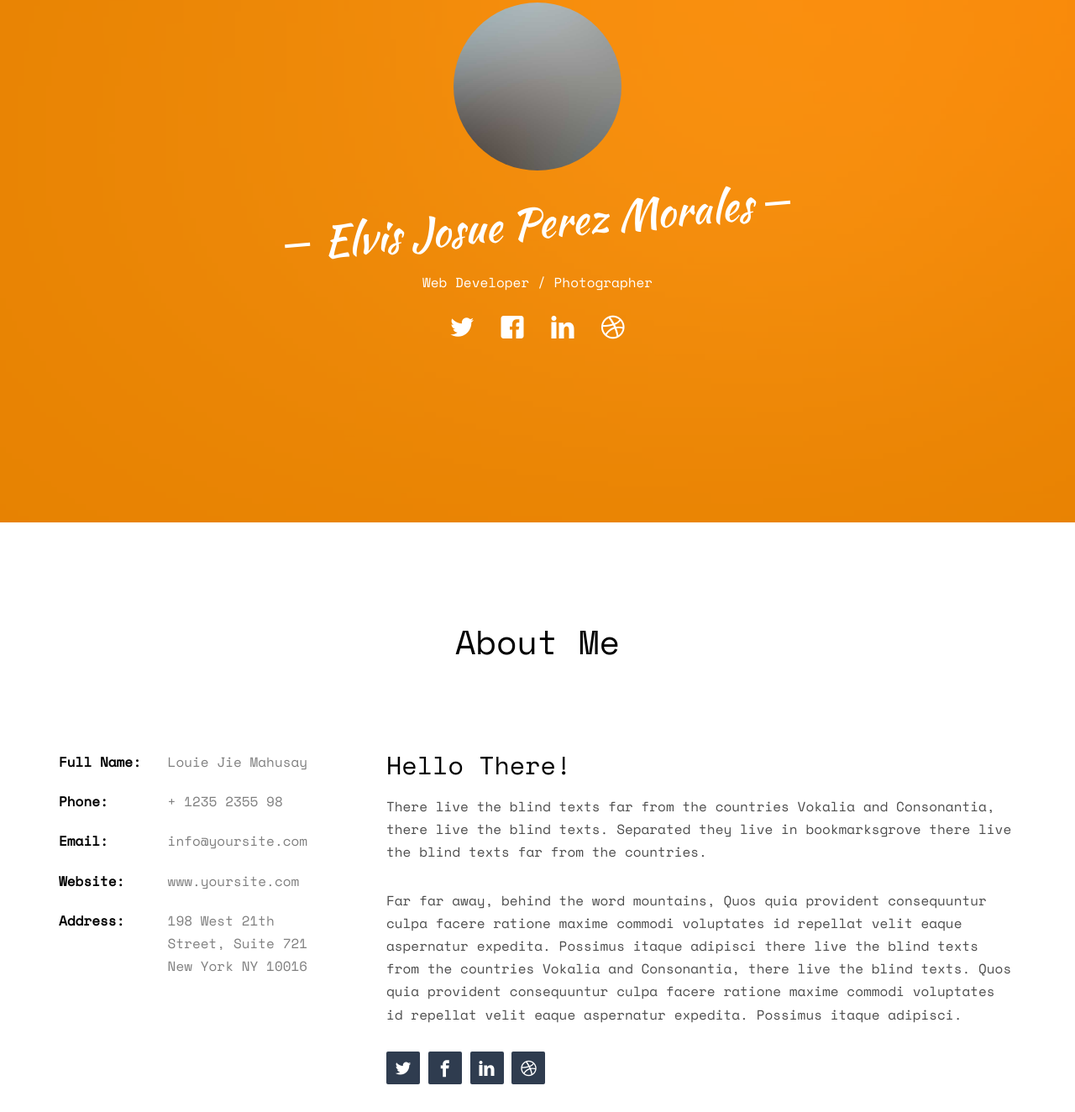
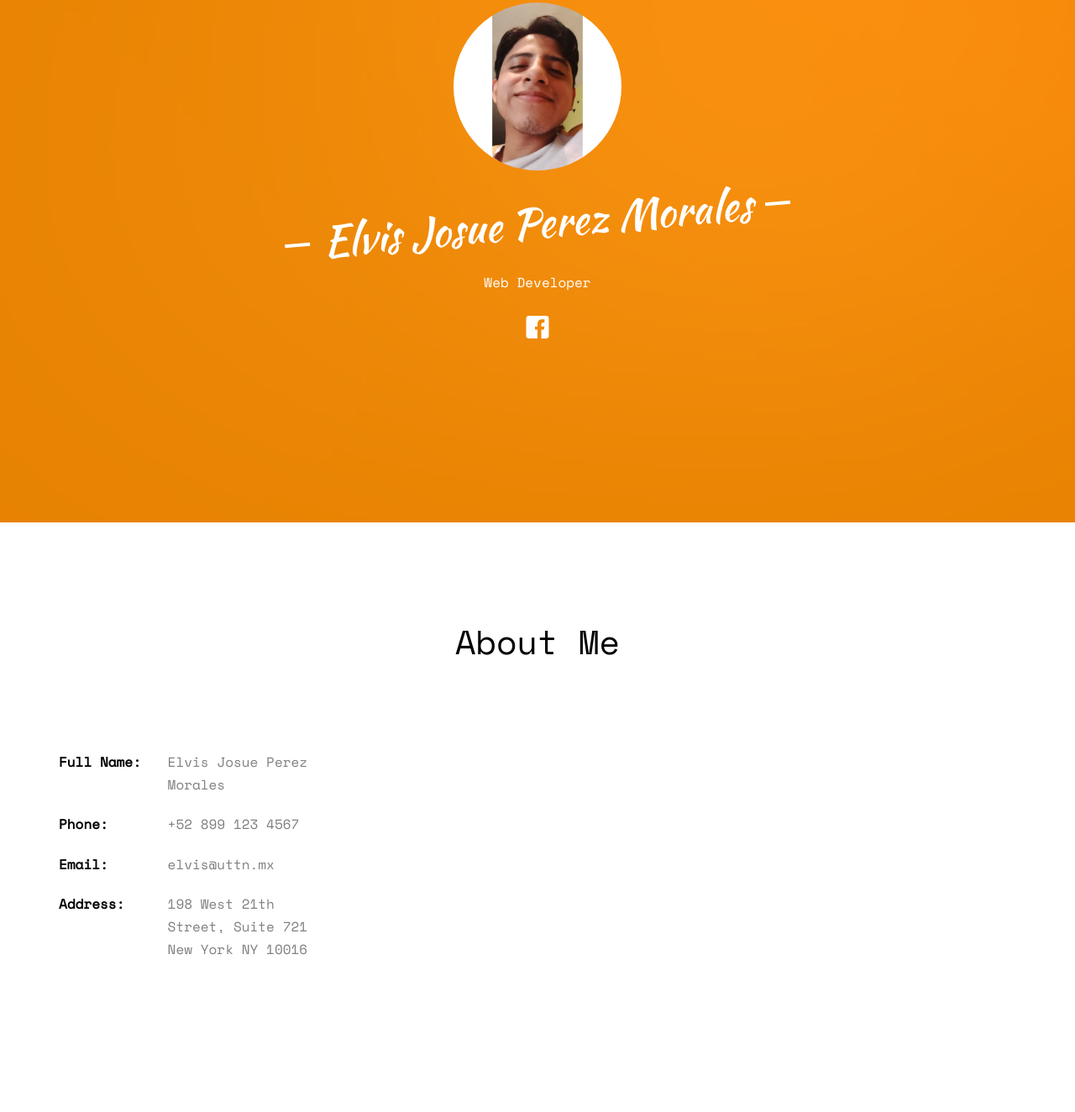
Before and after one commit to TI-UTTN/DWI, a plain HTML site: page ElvisJPM.html in a window 1280 px wide. Shown: the part 178-1502 px from the top of the page at 84% size. Drawn offline with nearby package versions, Linux system fonts and the light colour scheme; some packages are replaced by stand-ins of ours; no server answers; files whose address does not match are found by name.

Commit message:
Perfil de Usuario Modificado

```diff
--- a/ElvisJPM.html
+++ b/ElvisJPM.html
@@ -67,15 +67,15 @@
 				<div class="col-md-8 col-md-offset-2 text-center">
 					<div class="display-t js-fullheight">
 						<div class="display-tc js-fullheight animate-box" data-animate-effect="fadeIn">
-							<div class="profile-thumb" style="background: url(images/user-3.jpg);"></div>
+							<div class="profile-thumb" style="background: url(images/perfil2.jpg);"></div>
 							<h1><span>Elvis Josue Perez Morales</span></h1>
-							<h3><span>Web Developer / Photographer</span></h3>
+							<h3><span>Web Developer</span></h3>
 							<p>
 								<ul class="fh5co-social-icons">
-									<li><a href="#"><i class="icon-twitter2"></i></a></li>
-									<li><a href="#"><i class="icon-facebook2"></i></a></li>
-									<li><a href="#"><i class="icon-linkedin2"></i></a></li>
-									<li><a href="#"><i class="icon-dribbble2"></i></a></li>
+									<!-- <li><a href="#"><i class="icon-twitter2"></i></a></li> -->
+									<li><a href="https://www.facebook.com/elvis.morales.127648/" target="_blank"><i class="icon-facebook2"></i></a></li>
+									<!-- <li><a href="#"><i class="icon-linkedin2"></i></a></li> -->
+									<!-- <li><a href="#"><i class="icon-dribbble2"></i></a></li> -->
 								</ul>
 							</p>
 						</div>
@@ -95,14 +95,14 @@
 			<div class="row">
 				<div class="col-md-4">
 					<ul class="info">
-						<li><span class="first-block">Full Name:</span><span class="second-block">Louie Jie Mahusay</span></li>
-						<li><span class="first-block">Phone:</span><span class="second-block">+ 1235 2355 98</span></li>
-						<li><span class="first-block">Email:</span><span class="second-block">info@yoursite.com</span></li>
-						<li><span class="first-block">Website:</span><span class="second-block">www.yoursite.com</span></li>
+						<li><span class="first-block">Full Name:</span><span class="second-block">Elvis Josue Perez Morales</span></li>
+						<li><span class="first-block">Phone:</span><span class="second-block">+52 899 123 4567</span></li>
+						<li><span class="first-block">Email:</span><span class="second-block">elvis@uttn.mx</span></li>
+						<!-- <li><span class="first-block">Website:</span><span class="second-block">www.yoursite.com</span></li> -->
 						<li><span class="first-block">Address:</span><span class="second-block">198 West 21th Street, Suite 721 New York NY 10016</span></li>
 					</ul>
 				</div>
-				<div class="col-md-8">
+				<!-- <div class="col-md-8">
 					<h2>Hello There!</h2>
 					<p>There live the blind texts far from the countries Vokalia and Consonantia, there live the blind texts. Separated they live in bookmarksgrove there live the blind texts far from the countries.</p>
 					<p>Far far away, behind the word mountains, Quos quia provident consequuntur culpa facere ratione maxime commodi voluptates id repellat velit eaque aspernatur expedita. Possimus itaque adipisci there live the blind texts from the countries Vokalia and Consonantia, there live the blind texts. Quos quia provident consequuntur culpa facere ratione maxime commodi voluptates id repellat velit eaque aspernatur expedita. Possimus itaque adipisci.</p>
@@ -114,7 +114,7 @@
 							<li><a href="#"><i class="icon-dribbble2"></i></a></li>
 						</ul>
 					</p>
-				</div>
+				</div> -->
 			</div>
 		</div>
 	</div>
@@ -615,7 +615,7 @@
 		</div>
 	</div>
 
-	<div id="map" class="fh5co-map"></div>
+	<!-- <div id="map" class="fh5co-map"></div> -->
 	</div>
 
 	<div id="fh5co-footer">
```
Also changed, not shown: images/Perfil2.jpg (added), images/perfil1.jpg (added).
